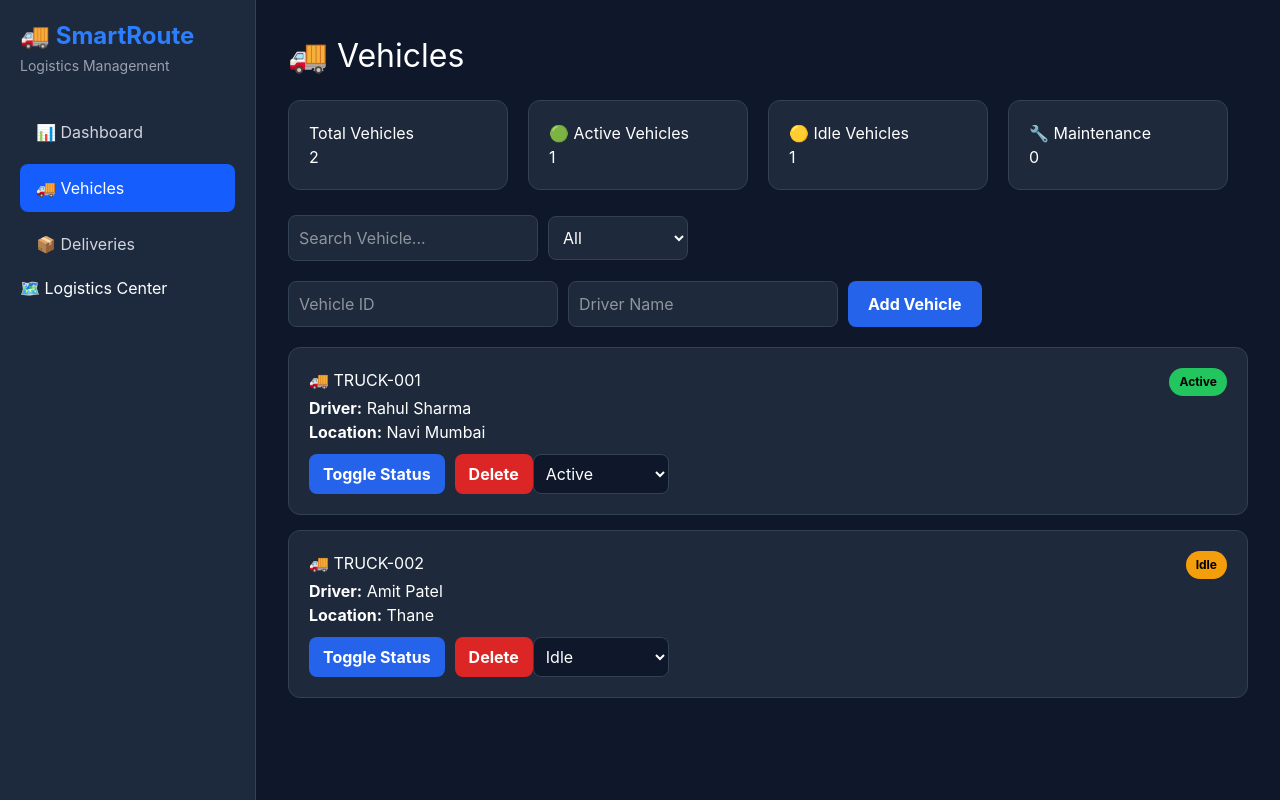
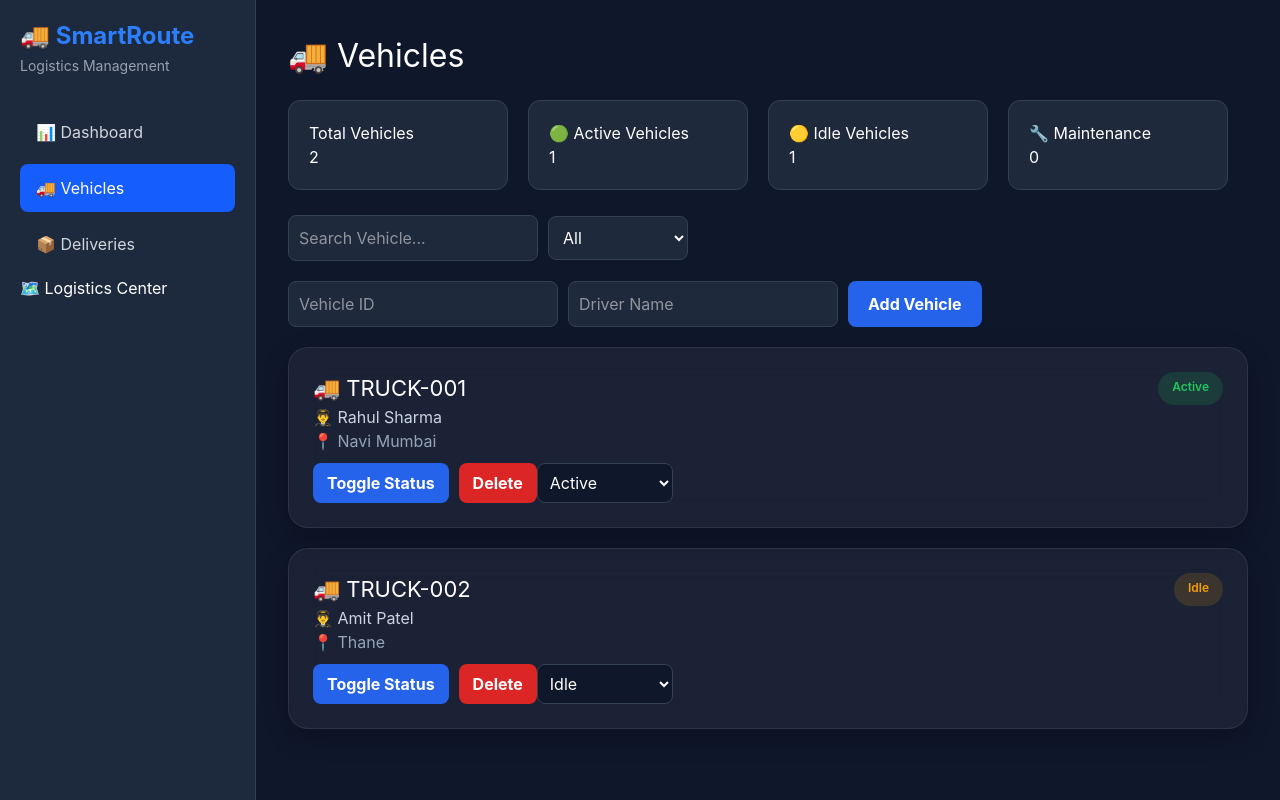
Before and after one commit to harshskarki/SmartRoute-Logistics-Management-System, a React (Vite) app: page /vehicles in a window 1280 px wide. Built offline with nearby package versions, Linux system fonts and the light colour scheme.

Commit message:
Phase 5.10.1 Vehicle Cards

```diff
--- a/src/pages/Vehicles.jsx
+++ b/src/pages/Vehicles.jsx
@@ -298,34 +298,73 @@ setDriverName("");
       </div>
 
       {filteredVehicles.map((vehicle) => (
-  <div
-    key={vehicle.id}
-    style={{
-      background: "#1e293b",
-      padding: "20px",
-      marginBottom: "15px",
-      borderRadius: "12px",
-      border: "1px solid #334155",
-    }}
-  >
+        <div
+          key={vehicle.id}
+          style={{
+            background:
+              "rgba(255,255,255,0.05)",
+
+            backdropFilter:
+              "blur(16px)",
+
+            WebkitBackdropFilter:
+              "blur(16px)",
+
+            padding: "24px",
+
+            marginBottom: "20px",
+
+            borderRadius: "20px",
+
+            border:
+              "1px solid rgba(255,255,255,0.08)",
+
+            boxShadow:
+              "0 8px 24px rgba(0,0,0,0.25)",
+
+            transition:
+              "all 0.3s ease",
+          }}
+        >
     <div
       style={{
         display: "flex",
         justifyContent: "space-between",
       }}
     >
-      <h3>🚚 {vehicle.id}</h3>
+      <h3
+        style={{
+          fontSize: "22px",
+          margin: 0,
+        }}
+      >
+        🚚 {vehicle.id}
+      </h3>
 
       <span
         style={{
           background:
             vehicle.status === "Active"
+              ? "rgba(34,197,94,0.15)"
+              : vehicle.status ===
+                "Maintenance"
+              ? "rgba(239,68,68,0.15)"
+              : "rgba(245,158,11,0.15)",
+
+          color:
+            vehicle.status === "Active"
               ? "#22c55e"
+              : vehicle.status ===
+                "Maintenance"
+              ? "#ef4444"
               : "#f59e0b",
-          color: "black",
-          padding: "5px 10px",
-          borderRadius: "20px",
-          fontWeight: "bold",
+
+          padding: "6px 14px",
+
+          borderRadius: "999px",
+
+          fontWeight: "600",
+
           fontSize: "12px",
         }}
       >
@@ -333,14 +372,20 @@ setDriverName("");
       </span>
     </div>
 
-    <p>
-      <strong>Driver:</strong>{" "}
-      {vehicle.driver}
+    <p
+      style={{
+        color: "#cbd5e1",
+      }}
+    >
+      👨‍✈️ {vehicle.driver}
     </p>
 
-    <p>
-      <strong>Location:</strong>{" "}
-      {vehicle.location}
+    <p
+      style={{
+        color: "#94a3b8",
+      }}
+    >
+      📍 {vehicle.location}
     </p>
 
           <button
```
